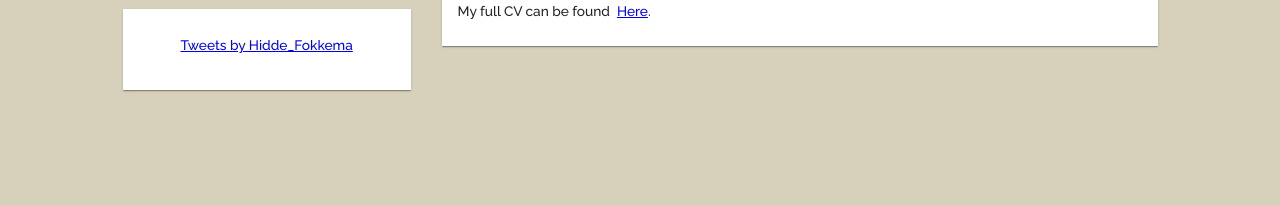
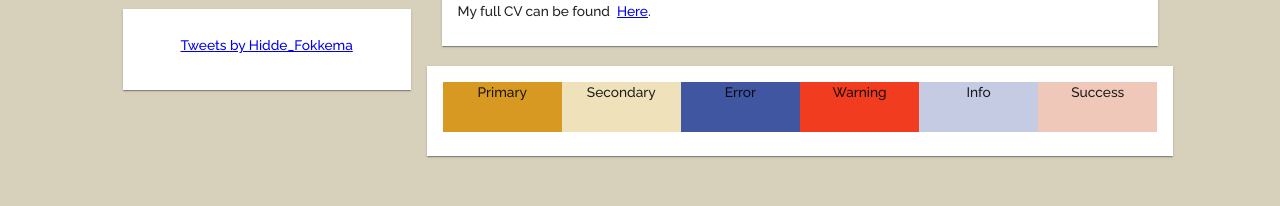
Before and after one commit to HiddeFok/personal-website-react, a React (Create React App) app: page / in a window 1280 px wide. Shown: the part 508-714 px from the top of the page. Built offline with nearby package versions, Linux system fonts and the light colour scheme.

Commit message:
Added example colours

```diff
--- a/src/pages/about.tsx
+++ b/src/pages/about.tsx
@@ -1,13 +1,20 @@
 
 import React from "react";
 
-import { Grid } from "@mui/material";
+import Grid from "@mui/material/Grid";
+import Card from "@mui/material/Card";
+import CardContent from "@mui/material/CardContent"
 
 import IntroCard from "../components/introCard";
 import ContactCard from "../components/ContactCard";
 import TwitterCard from "../components/TwitterCard";
 
+import { useTheme } from '@mui/material'
+
+
 const About: React.FC = () => {
+  const theme = useTheme();
+
   return (
     <Grid container spacing={0}>
       <Grid item md={1}/>
@@ -17,6 +24,30 @@ const About: React.FC = () => {
       </Grid>
       <Grid item xs={12} md={7}>
         <IntroCard/>
+        <Card sx={{marginTop: "20px"}}>
+          <CardContent>
+            <Grid container spacing={0}>
+              <Grid item xs={2} sx={{backgroundColor: theme.palette.primary.main, height: "50px"}}>
+                Primary
+              </Grid>
+              <Grid item xs={2} sx={{backgroundColor: theme.palette.secondary.main, height: "50px"}}>
+                Secondary
+              </Grid>
+              <Grid item xs={2} sx={{backgroundColor: theme.palette.error.main, height: "50px"}}>
+                Error
+              </Grid>
+              <Grid item xs={2} sx={{backgroundColor: theme.palette.warning.main, height: "50px"}}>
+                Warning
+              </Grid>
+              <Grid item xs={2} sx={{backgroundColor: theme.palette.info.main, height: "50px"}}>
+                Info
+              </Grid>
+              <Grid item xs={2} sx={{backgroundColor: theme.palette.success.main, height: "50px"}}>
+                Success
+              </Grid>
+            </Grid>
+          </CardContent>
+        </Card>
       </Grid>
       <Grid item md={1}/>
     </Grid>
```
Lines whose indentation alone changed are shown as unchanged.
